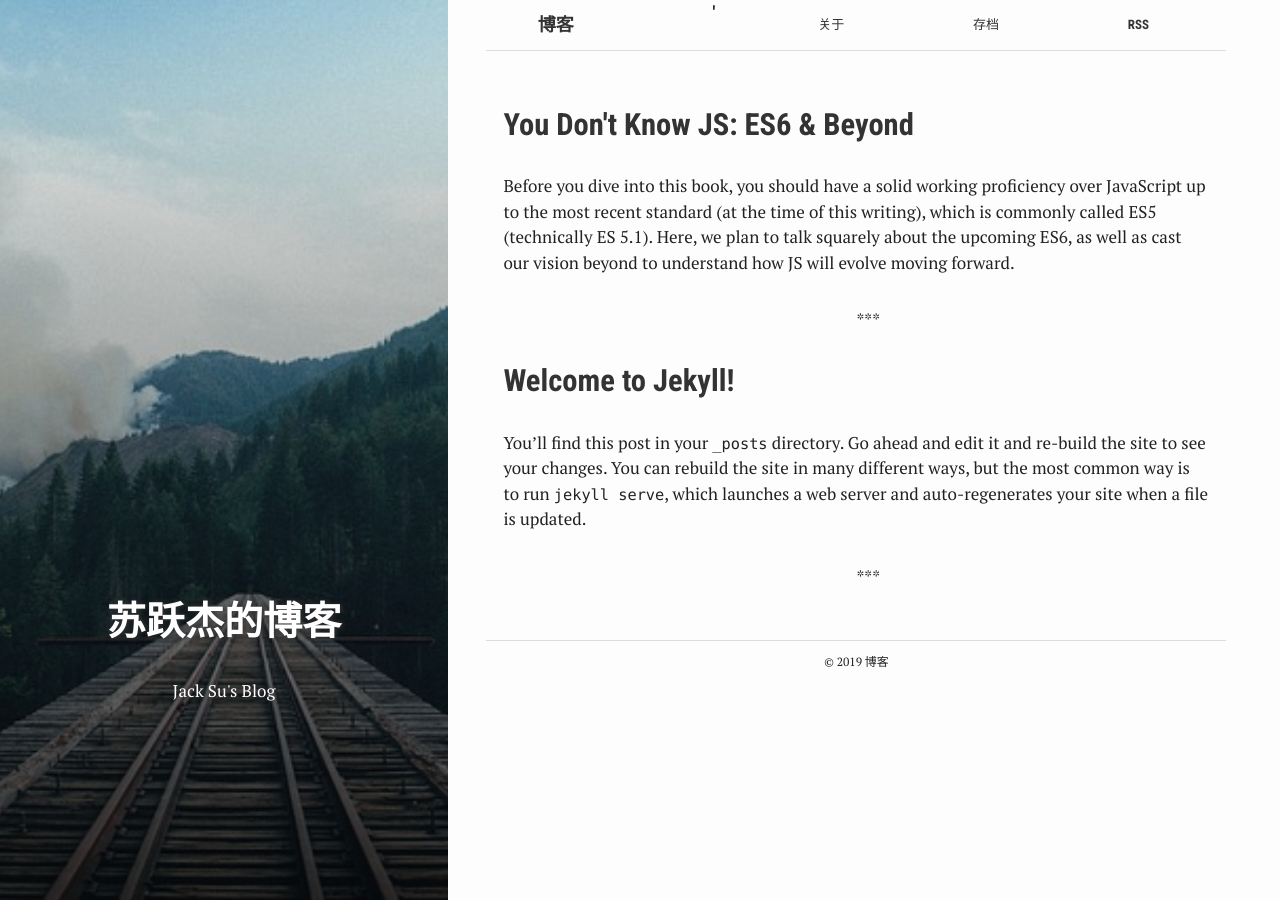
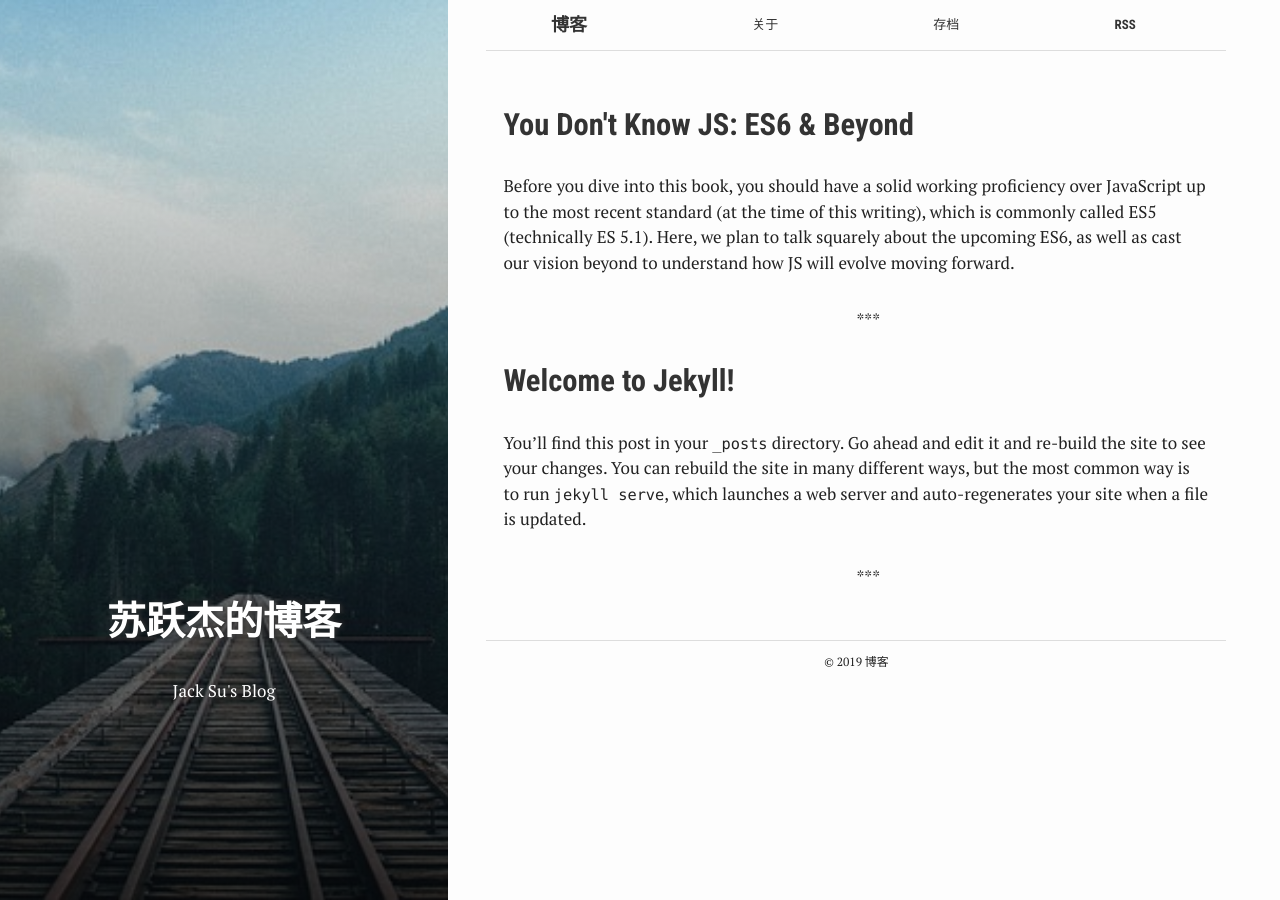
Before and after one commit to suyuejie/blog, a Jekyll site: the page built from index.html, in a window 1280 px wide. Built offline with Jekyll 4.4.1, drawn with Linux system fonts in a browser that asks for light colours.

Commit message:
Add files via upload

```diff
--- a/_includes/header.html
+++ b/_includes/header.html
@@ -12,7 +12,7 @@
       {% endif %}
     {% endfor %}
 
-'<a href="{{ "/feed.xml" | prepend: site.baseurl }}">RSS</a>
+<a href="{{ "/feed.xml" | prepend: site.baseurl }}">RSS</a>
 
     <label for="menu-checkbox" class="toggle-button" data-open="☰" data-close="☰" onclick></label>
   </nav>
```
